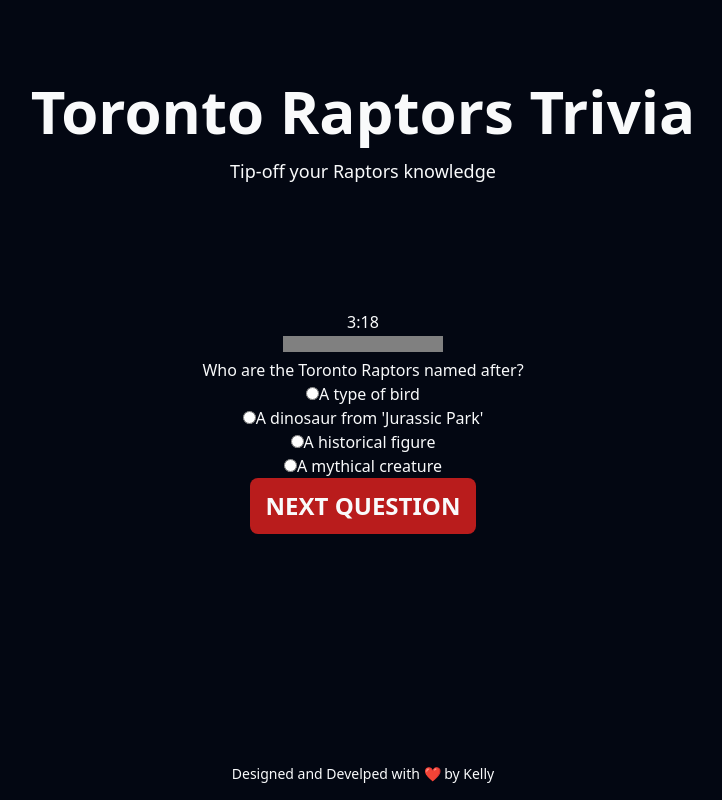
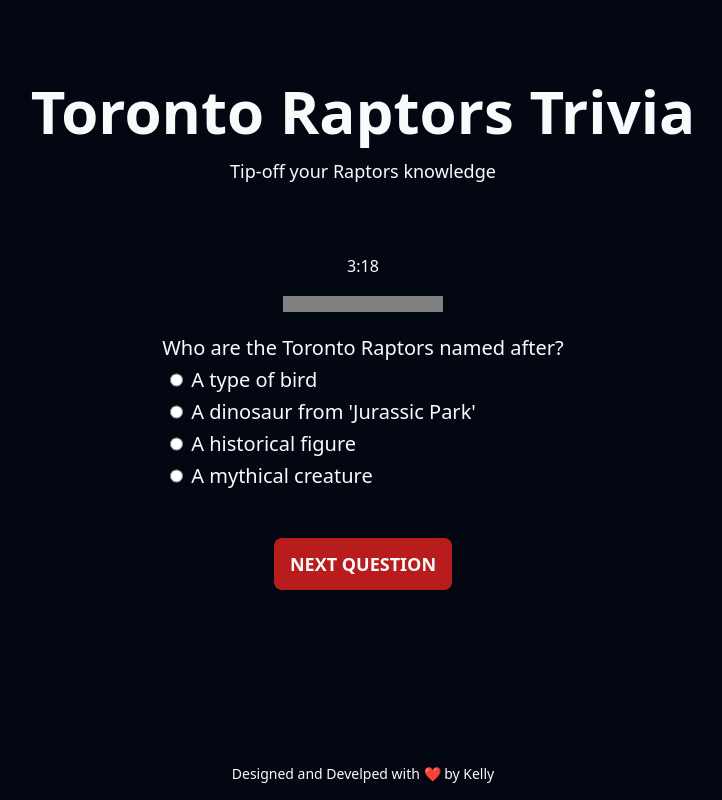
Before and after one commit to kellywslee/raptors-trivia, a React (Vite) app: page / in a window 1280 px wide. Both pictures are taken after a click on the button "START". Shown: the whole page, without its empty margins (277-999 px from the left). Built offline with nearby package versions, Linux system fonts and the light colour scheme.

Commit message:
Add button component

```diff
--- a/src/components/Button.jsx
+++ b/src/components/Button.jsx
@@ -1,10 +1,13 @@
 /* eslint-disable react/prop-types */
-export default function Button({ text, onClick }) {
+export default function Button({ text, onClick, label }) {
+  const base =
+    "rounded-lg bg-red-700 px-4 py-3 font-bold text-gray-50 transition-all hover:bg-red-800 text-base md:text-2xl";
+  const styles = {
+    start: base,
+    next: `${base} py-2 mt-6 md:text-lg`,
+  };
   return (
-    <button
-      onClick={onClick}
-      className="text:lg rounded-lg bg-red-700 px-4 py-3 font-bold text-gray-50 transition-all hover:bg-red-800 md:text-2xl"
-    >
+    <button onClick={onClick} className={styles[label]}>
       {text}
     </button>
   );
--- a/src/components/Question.jsx
+++ b/src/components/Question.jsx
@@ -18,11 +18,12 @@
   };
 
   return (
-    <section>
+    <section className="text-base md:text-xl">
       <form>
+        <div className="border-1 mb-6">
           <h3>{currentQuestion.question}</h3>
           {currentQuestion.options.map((option, index) => (
-          <div key={index}>
+            <div key={index} className="border-t-1 my-1 flex gap-2">
               <input
                 type="radio"
                 id={`option-${index}`}
@@ -30,11 +31,13 @@
                 value={option}
                 checked={selectedOption === option}
                 onChange={handleOptionChange}
+                className="ml-2"
               />
               <label htmlFor={`option-${index}`}>{option}</label>
             </div>
           ))}
-        <Button text="NEXT QUESTION" onClick={handleSubmit} />
+        </div>
+        <Button text="NEXT QUESTION" onClick={handleSubmit} label="next" />
       </form>
     </section>
   );
--- a/src/components/StartScreen.jsx
+++ b/src/components/StartScreen.jsx
@@ -8,7 +8,11 @@
   return (
     <section className="flex flex-col items-center justify-center gap-4">
       <IoBasketballSharp className="text-9xl text-gray-500" />
-      <Button text="START" onClick={() => dispatch({ type: "start" })} />
+      <Button
+        text="START"
+        onClick={() => dispatch({ type: "start" })}
+        label="start"
+      />
     </section>
   );
 }
--- a/src/components/TriviaScreen.jsx
+++ b/src/components/TriviaScreen.jsx
@@ -4,7 +4,7 @@
 
 export default function TriviaScreen() {
   return (
-    <section>
+    <section className="flex flex-col gap-4">
       <Timer />
       <ProgressBar />
       <Question />
--- a/tailwind.config.js
+++ b/tailwind.config.js
@@ -1,9 +1,12 @@
 /** @type {import('tailwindcss').Config} */
 export default {
-  content: ["./index.html",
-  "./src/**/*.{js,ts,jsx,tsx}",],
+  content: ["./index.html", "./src/**/*.{js,ts,jsx,tsx}"],
   theme: {
-    extend: {},
+    extend: {
+      boderWidth: {
+        1: "1px",
+      },
+    },
   },
   plugins: [],
-}
+};
```
Lines whose indentation alone changed are shown as unchanged.
